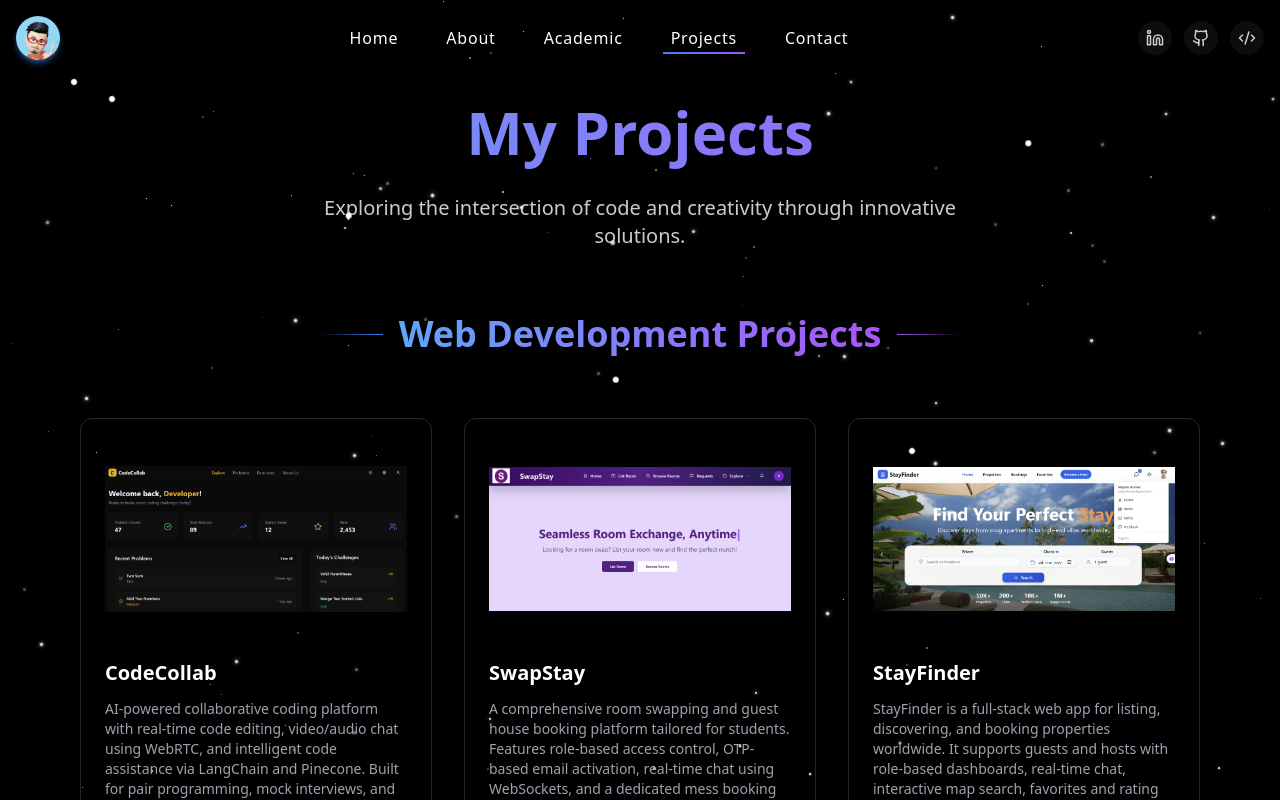
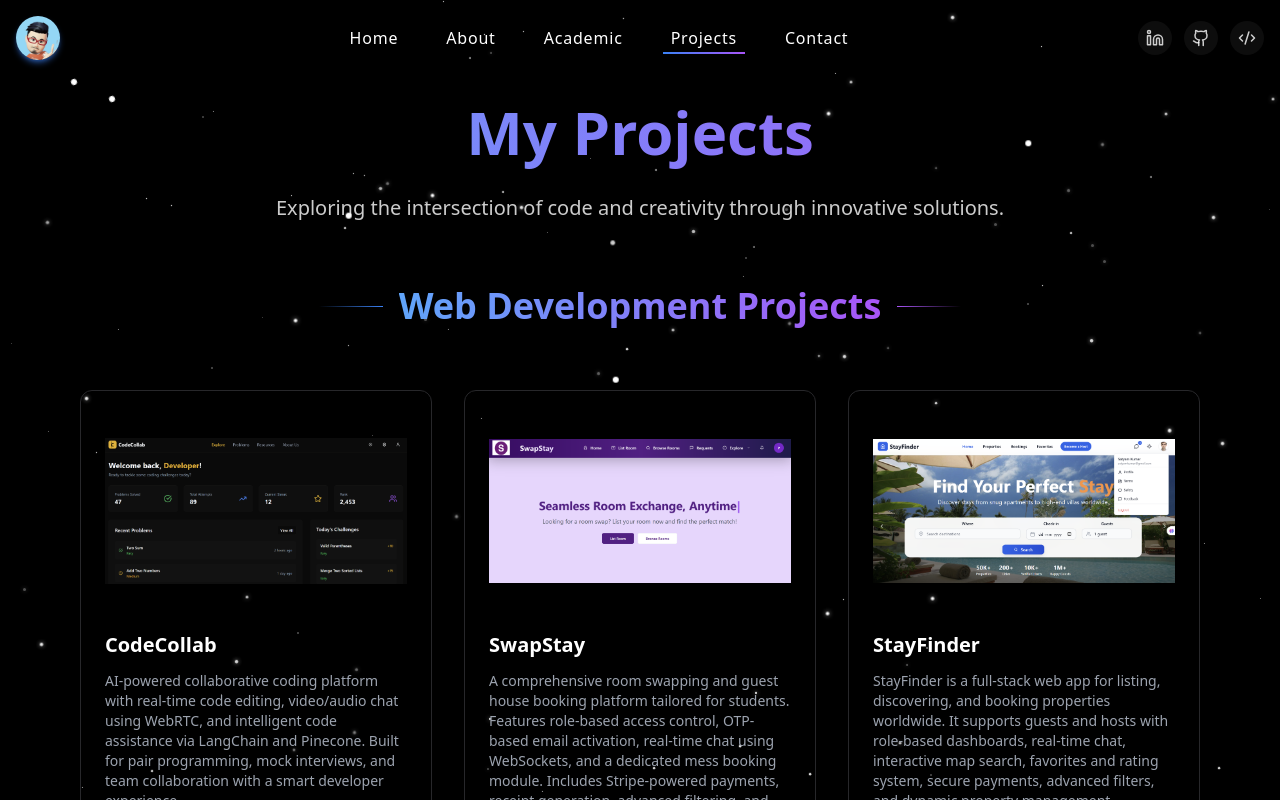
Before and after one commit to Anish-Tripathi/Portfolio, a React (Vite) app: page /projects in a window 1280 px wide. Shown: the top 800 px of the page. Built offline with nearby package versions, Linux system fonts and the light colour scheme.

Commit message:
updated details

```diff
--- a/src/components/Project/Project.tsx
+++ b/src/components/Project/Project.tsx
@@ -11,7 +11,7 @@ function Project() {
         <h1 className="py-3 text-5xl md:text-6xl font-bold bg-clip-text text-transparent bg-gradient-to-r from-blue-400 to-purple-500 mb-5">
           My Projects
         </h1>
-        <p className="text-lg md:text-xl text-white/80 max-w-2xl mx-auto">
+        <p className="text-lg md:text-xl text-white/80 max-w-3xl mx-auto">
           Exploring the intersection of code and creativity through innovative
           solutions.
         </p>
```
